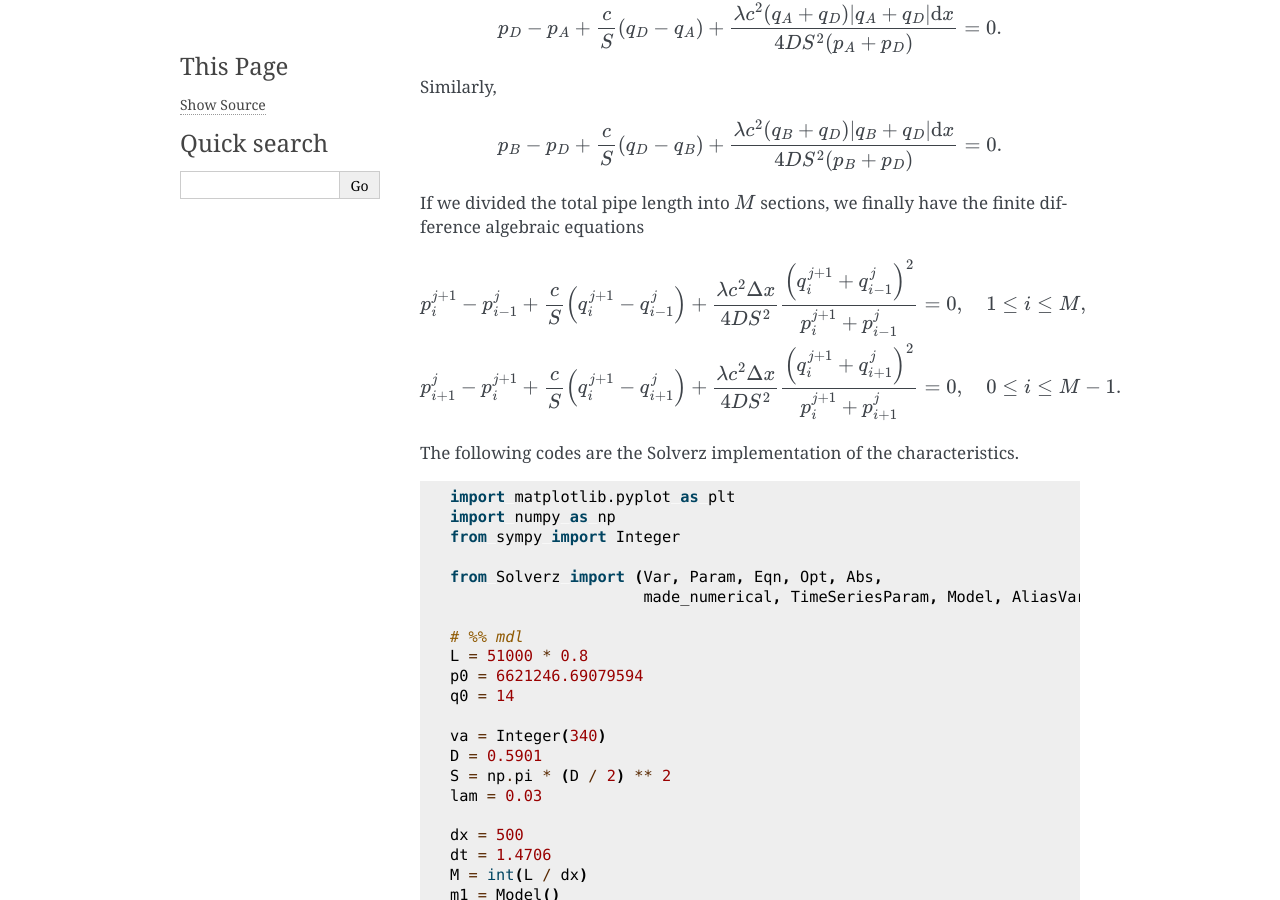
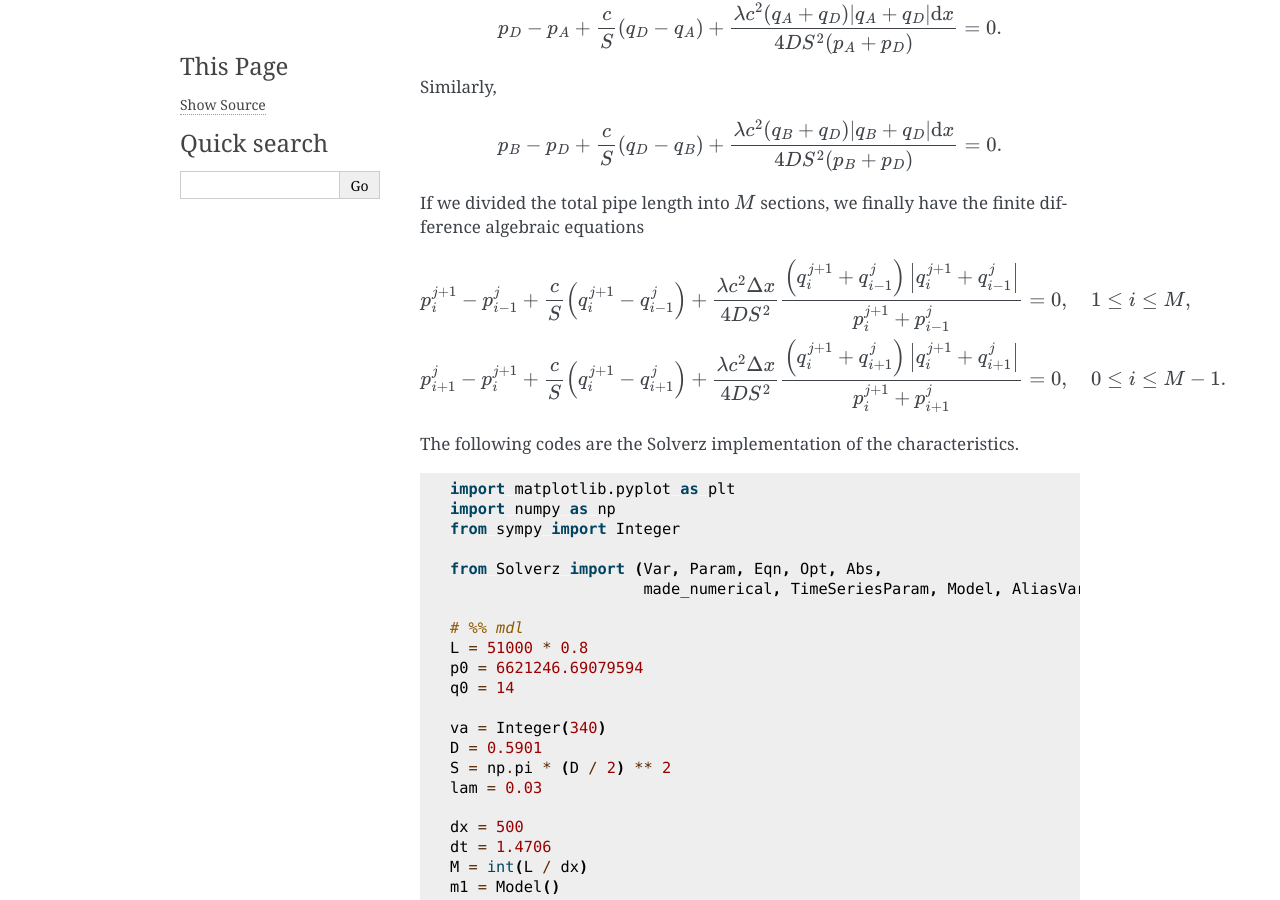
Before and after one commit to rzyu45/Solverz-Cookbook, a Sphinx documentation site: the page built from docs/source/fdae/cha/cha.md, in a window 1280 px wide and 900 px high, scrolled down 2126 px. Built offline with Sphinx 7.4.7, drawn with Linux system fonts in a browser that asks for light colours.

Commit message:
Update cha.md

````diff
--- a/docs/source/fdae/cha/cha.md
+++ b/docs/source/fdae/cha/cha.md
@@ -143,8 +143,8 @@ p_B-p_D+\frac{c}{S}\qty(q_D-q_B)+\frac{\lambda c^2(q_B+q_D)|q_B+q_D|\dd x}{4DS^2
 If we divided the total pipe length into $M$ sections, we finally have the finite difference algebraic equations
 
 ```{math}
-p_i^{j+1}-p_{i-1}^j+\frac{c}{S}\left(q_i^{j+1}-q_{i-1}^j\right)+\frac{\lambda c^2 \Delta x}{4 D S^2} \frac{\left(q_i^{j+1}+q_{i-1}^j\right)^2}{p_i^{j+1}+p_{i-1}^j}&=0,\quad 1\leq i\leq M,\\
-p_{i+1}^j-p_i^{j+1}+\frac{c}{S}\left(q_i^{j+1}-q_{i+1}^j\right)+\frac{\lambda c^2 \Delta x}{4 D S^2} \frac{\left(q_i^{j+1}+q_{i+1}^j\right)^2}{p_i^{j+1}+p_{i+1}^j}&=0,\quad 0\leq i\leq M-1.
+p_i^{j+1}-p_{i-1}^j+\frac{c}{S}\left(q_i^{j+1}-q_{i-1}^j\right)+\frac{\lambda c^2 \Delta x}{4 D S^2} \frac{\left(q_i^{j+1}+q_{i-1}^j\right)\left|q_i^{j+1}+q_{i-1}^j\right|}{p_i^{j+1}+p_{i-1}^j}&=0,\quad 1\leq i\leq M,\\
+p_{i+1}^j-p_i^{j+1}+\frac{c}{S}\left(q_i^{j+1}-q_{i+1}^j\right)+\frac{\lambda c^2 \Delta x}{4 D S^2} \frac{\left(q_i^{j+1}+q_{i+1}^j\right)\left|q_i^{j+1}+q_{i+1}^j\right|}{p_i^{j+1}+p_{i+1}^j}&=0,\quad 0\leq i\leq M-1.
 ```
 
 The following codes are the Solverz implementation of the characteristics.
````
